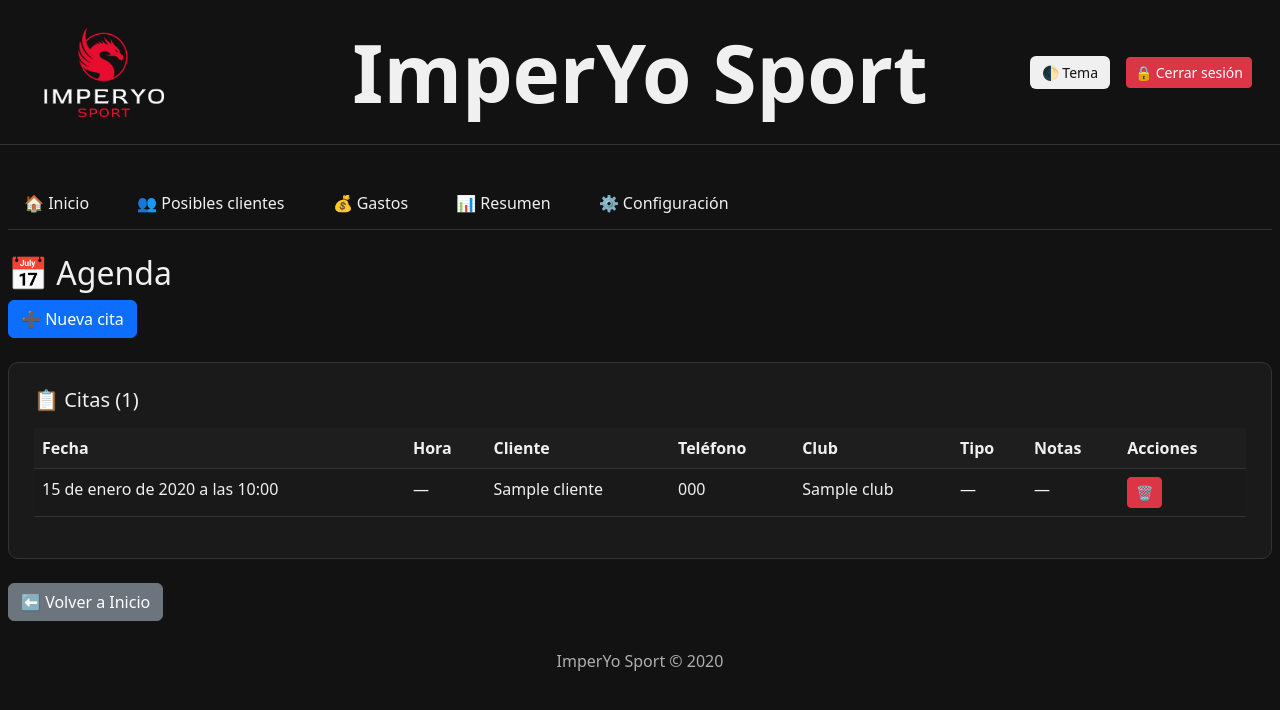
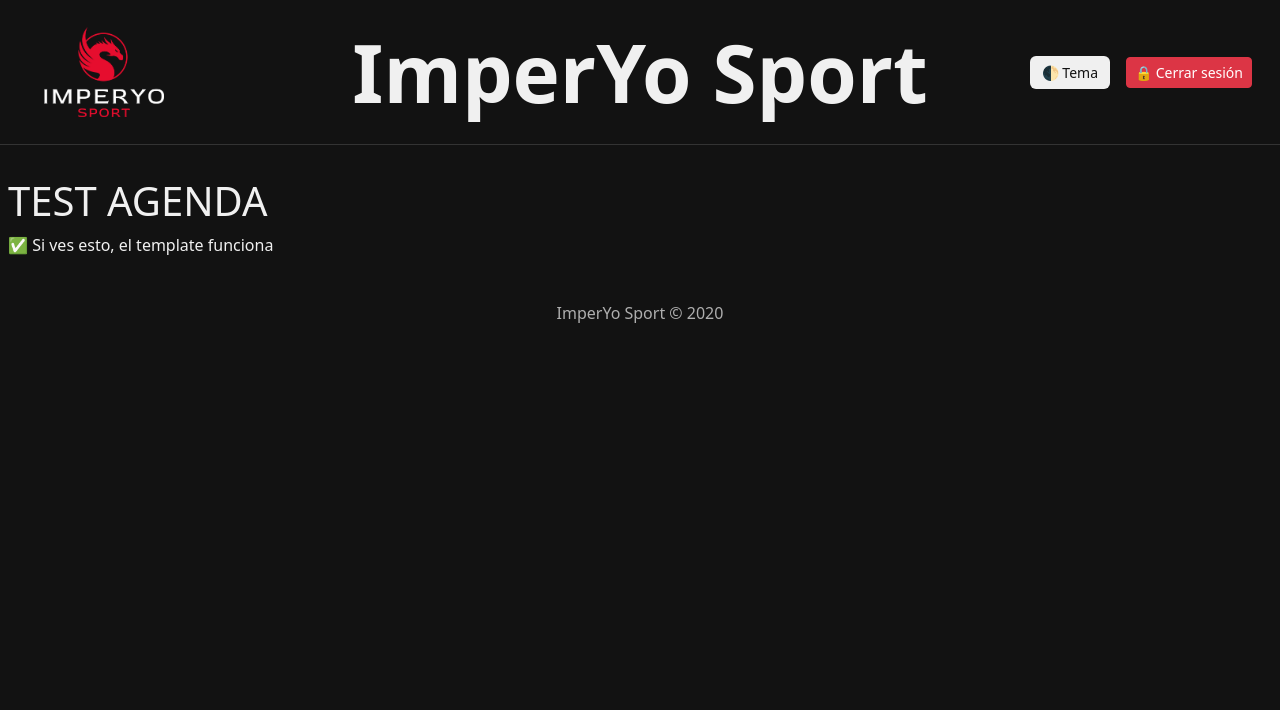
Before and after one commit to LuisPastorMartinez/imperyo_django, a Django app: template pedidos/templates/pedidos/agenda.html in a window 1280 px wide. Shown: the top 710 px of the page. Run offline with Django 5.2, Linux system fonts and the light colour scheme; the template is opened without the code that fills it: most values are stand-ins (such as "Sample title", 1, 10 or a date in 2020).

Commit message:
si ves esto agenda

```diff
--- a/pedidos/templates/pedidos/agenda.html
+++ b/pedidos/templates/pedidos/agenda.html
@@ -1,128 +1,7 @@
 {% extends "base.html" %}
 {% block contenido %}
 
-<!-- Menú de navegación -->
-<nav class="navbar-nav-horizontal mb-4">
-    {% if request.resolver_match.url_name != 'pedidos_home' %}
-    <a href="{% url 'pedidos_home' %}" class="nav-item {% if request.resolver_match.url_name == 'pedidos_home' %}active{% endif %}">🏠 Inicio</a>
-    {% endif %}
-    {% if request.resolver_match.url_name != 'posibles_clientes' %}
-    <a href="{% url 'posibles_clientes' %}" class="nav-item {% if request.resolver_match.url_name == 'posibles_clientes' %}active{% endif %}">👥 Posibles clientes</a>
-    {% endif %}
-    {% if request.resolver_match.url_name != 'gastos' %}
-    <a href="{% url 'gastos' %}" class="nav-item {% if request.resolver_match.url_name == 'gastos' %}active{% endif %}">💰 Gastos</a>
-    {% endif %}
-    {% if request.resolver_match.url_name != 'resumen' %}
-    <a href="{% url 'resumen' %}" class="nav-item {% if request.resolver_match.url_name == 'resumen' %}active{% endif %}">📊 Resumen</a>
-    {% endif %}
-    {% if request.resolver_match.url_name != 'configuracion' %}
-    <a href="{% url 'configuracion' %}" class="nav-item {% if request.resolver_match.url_name == 'configuracion' %}active{% endif %}">⚙️ Configuración</a>
-    {% endif %}
-</nav>
-
-<h2>📅 Agenda</h2>
-
-<button type="button" class="btn btn-primary mb-4" onclick="document.getElementById('formulario-cita').style.display='block'">➕ Nueva cita</button>
-
-<div id="formulario-cita" class="card-custom mb-4" style="display:none;">
-    <h5 class="section-title mb-3">📝 Nueva cita</h5>
-    <form method="POST" action="{% url 'agenda_guardar' %}">
-        {% csrf_token %}
-        <input type="hidden" name="cita_id">
-
-        <div class="row mb-3">
-            <div class="col-md-6">
-                <label>Fecha *</label>
-                <input type="date" name="Fecha" class="form-control" required>
-            </div>
-            <div class="col-md-6">
-                <label>Hora *</label>
-                <input type="time" name="Hora" class="form-control" required>
-            </div>
-        </div>
-
-        <div class="row mb-3">
-            <div class="col-md-6">
-                <label>Cliente *</label>
-                <input type="text" name="Cliente" class="form-control" placeholder="Nombre del cliente" required>
-            </div>
-            <div class="col-md-6">
-                <label>Teléfono *</label>
-                <input type="tel" name="Telefono" class="form-control" placeholder="Teléfono" required>
-            </div>
-        </div>
-
-        <div class="row mb-3">
-            <div class="col-md-6">
-                <label>Tipo *</label>
-                <select name="Tipo" class="form-control" required>
-                    <option value="">— Seleccionar —</option>
-                    <option value="Nuevo cliente">Nuevo cliente</option>
-                    <option value="Cliente existente">Cliente existente</option>
-                    <option value="Seguimiento">Seguimiento</option>
-                    <option value="Reunión">Reunión</option>
-                </select>
-            </div>
-            <div class="col-md-6">
-                <label>Club</label>
-                <input type="text" name="Club" class="form-control" placeholder="Nombre del club">
-            </div>
-        </div>
-
-        <div class="mb-3">
-            <label>Notas</label>
-            <textarea name="Notas" class="form-control" rows="3" placeholder="Detalles de la cita"></textarea>
-        </div>
-
-        <div class="d-flex gap-2">
-            <button type="submit" class="btn btn-primary">💾 Guardar</button>
-            <button type="button" class="btn btn-secondary" onclick="document.getElementById('formulario-cita').style.display='none'">Cancelar</button>
-        </div>
-    </form>
-</div>
-
-{% if citas %}
-<div class="card-custom mb-4">
-    <h5 class="section-title mb-3">📋 Citas ({{ citas|length }})</h5>
-    <table class="table-home table table-striped">
-        <thead>
-            <tr>
-                <th>Fecha</th>
-                <th>Hora</th>
-                <th>Cliente</th>
-                <th>Teléfono</th>
-                <th>Club</th>
-                <th>Tipo</th>
-                <th>Notas</th>
-                <th>Acciones</th>
-            </tr>
-        </thead>
-        <tbody>
-            {% for c in citas %}
-            <tr>
-                <td>{{ c.Fecha|default:"—" }}</td>
-                <td>{{ c.Hora|default:"—" }}</td>
-                <td>{{ c.Cliente|default:"—" }}</td>
-                <td>{{ c.Telefono|default:"—" }}</td>
-                <td>{{ c.Club|default:"—" }}</td>
-                <td>{{ c.Tipo|default:"—" }}</td>
-                <td>{{ c.Notas|default:"—" }}</td>
-                <td>
-                    <a href="{% url 'agenda_eliminar' c.ID %}" class="btn btn-sm btn-danger" onclick="return confirm('¿Eliminar?')">🗑️</a>
-                </td>
-            </tr>
-            {% endfor %}
-        </tbody>
-    </table>
-</div>
-{% else %}
-<div class="card-custom">
-    <p>📭 No hay citas programadas</p>
-</div>
-{% endif %}
-
-<div class="d-flex gap-2 mt-4">
-    <a href="{% url 'pedidos_home' %}" class="btn btn-secondary">⬅️ Volver a Inicio</a>
-</div>
+<h1>TEST AGENDA</h1>
+<p>✅ Si ves esto, el template funciona</p>
 
 {% endblock %}
```
